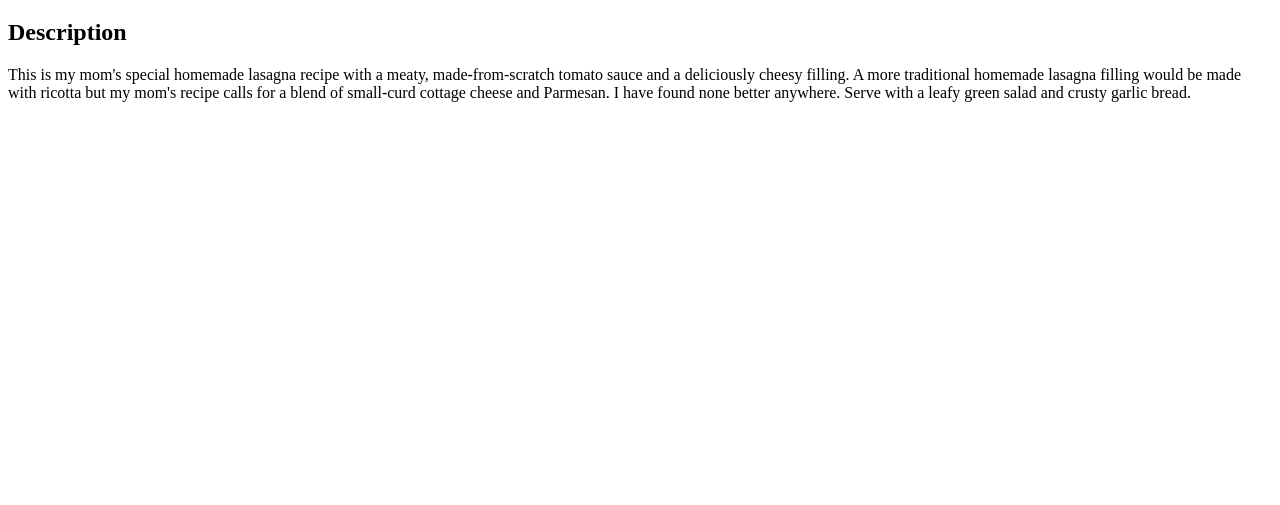
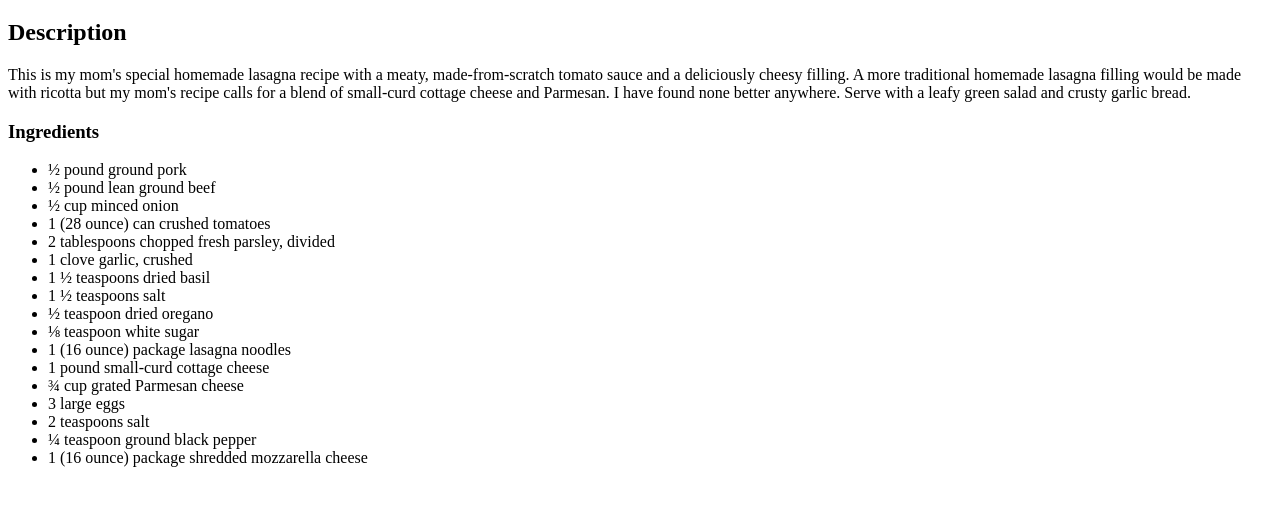
Before and after one commit to Nqzonokusa/odin-recipes, a plain HTML site: page recipes/homemade-lasagna.html in a window 1280 px wide. Shown: the part 61-566 px from the top of the page. Drawn offline with Linux system fonts and the light colour scheme.

Commit message:
Add ingredients for homemade lasagna

```diff
--- a/recipes/homemade-lasagna.html
+++ b/recipes/homemade-lasagna.html
@@ -18,6 +18,27 @@
         I have found none better anywhere. Serve with a leafy green salad and crusty garlic bread.
     </p>
 
+    <h3>Ingredients</h3>
+    <ul>
+        <li>½ pound ground pork</li>
+        <li>½ pound lean ground beef</li>
+        <li>½ cup minced onion</li>
+        <li>1 (28 ounce) can crushed tomatoes</li>
+        <li>2 tablespoons chopped fresh parsley, divided</li>
+        <li>1 clove garlic, crushed</li>
+        <li>1 ½ teaspoons dried basil</li>
+        <li>1 ½ teaspoons salt</li>
+        <li>½ teaspoon dried oregano</li>
+        <li>⅛ teaspoon white sugar</li>
+        <li>1 (16 ounce) package lasagna noodles</li>
+        <li>1 pound small-curd cottage cheese</li>
+        <li>¾ cup grated Parmesan cheese</li>
+        <li>3 large eggs</li>
+        <li>2 teaspoons salt</li>
+        <li>¼ teaspoon ground black pepper</li>
+        <li>1 (16 ounce) package shredded mozzarella cheese</li>
+    </ul>
+
 </body>
 
 </html>
```
